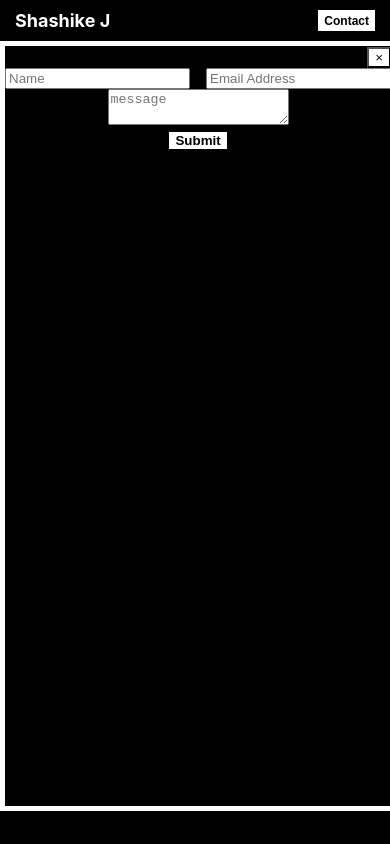
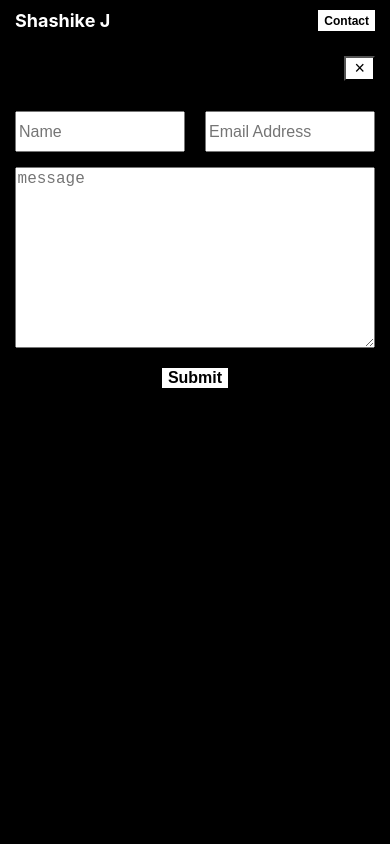
Before and after one commit to donrestarone/personal-site-frontend, a React (Create React App) app in the folder shashike/: page / in a window 390 px wide. Both pictures are taken after a click on the button "Contact". Built offline with nearby package versions, Linux system fonts and the light colour scheme; no server answers.

Commit message:
add responsive design for contact modal

```diff
--- a/shashike/src/components/Containers/ContactModal/ContactModal.css
+++ b/shashike/src/components/Containers/ContactModal/ContactModal.css
@@ -12,13 +12,8 @@
   text-align: right;
 }
 
-.contact-modal-wrapper {
-  border: 5px white solid;
-  z-index: 100;
-  height: 90vh;
-  width: 99vw;
-  position: fixed;
-  background-color: black;
+.contact-footer {
+  text-align: center;
 }
 
 .contact-submit-button-wrapper {
@@ -31,8 +26,24 @@
   cursor: pointer;
 }
 
+.contact-footer-link {
+  text-decoration: none;
+  cursor: pointer;
+  color: white;
+}
+
 @media only screen and (min-width: 501px) {
   /* desktop */
+
+  .contact-modal-wrapper {
+    border: 5px white solid;
+    z-index: 100;
+    height: 90vh;
+    width: 99vw;
+    position: fixed;
+    background-color: black;
+  }
+
   .contact-details {
     padding: 80px;
   }
@@ -56,9 +67,63 @@
   .close-button {
     font-size: 50px;
   }
+
+  .contact-footer-link {
+    width: 30px;
+    height: 50px;
+    font-size: 25px;
+    padding: 30px;
+  }
 }
 
 @media only screen and (max-width: 500px) {
   /* mobile */
 
+  .contact-modal-wrapper {
+    z-index: 100;
+    height: 100vh;
+    width: 100vw;
+    position: fixed;
+    background-color: black;
+  }
+
+  .contact-details {
+    padding: 15px;
+  }
+
+  .contact-input-field {
+    height: 35px;
+    width: 45%;
+    font-size: 16px;
+  }
+
+  .contact-input-area {
+    width: 91%;
+    height: 175px;
+    font-size: 16px;
+  }
+
+  .contact-submit-button-wrapper {
+    padding: 15px;
+  }
+
+  .close-button {
+    /* padding 0 on top and bottom 8 px left and right */
+    padding: 0 8px;
+    font-size: 18px;
+    margin: 15px;
+  }
+
+  .contact-footer-link {
+    font-size: 16px;
+    padding: 8px;
+  }
+
+  .contact-footer {
+    padding: 30px 0;
+  }
+
+  .contact-button {
+    font-size: 16px;
+  }
 }
```
